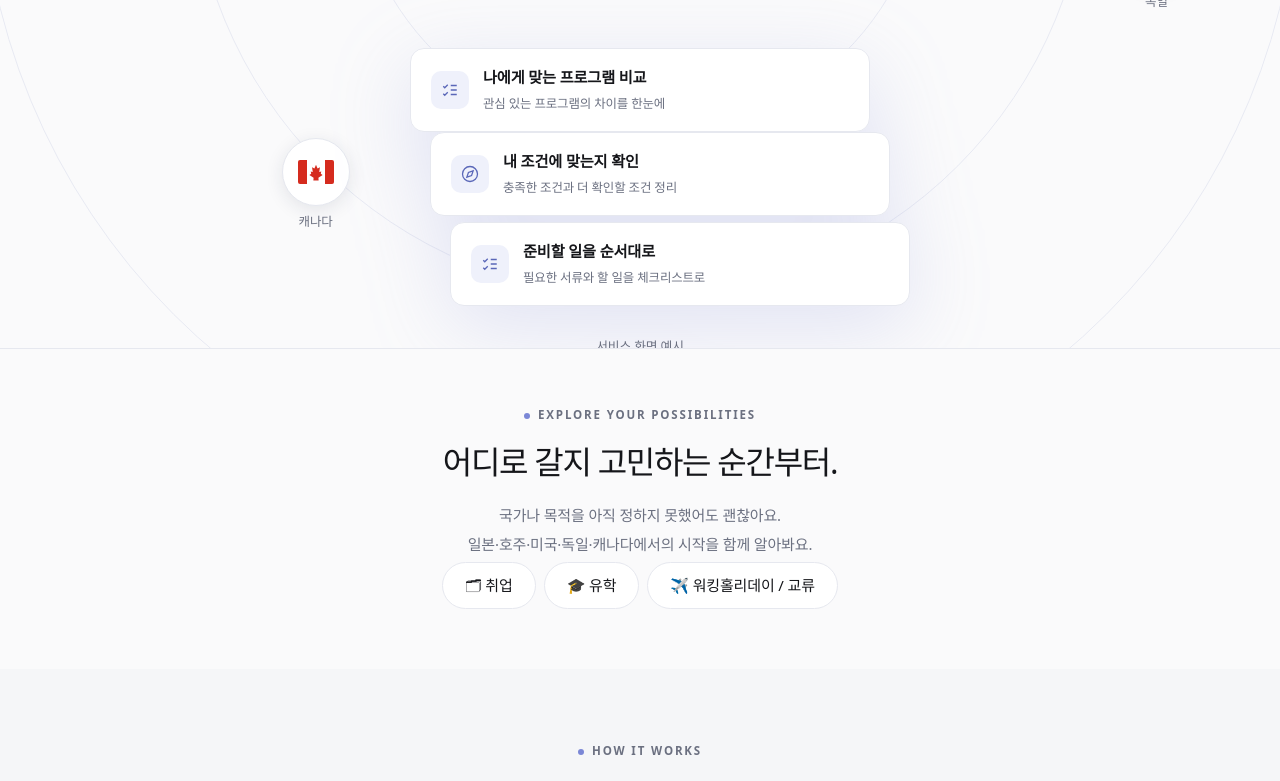
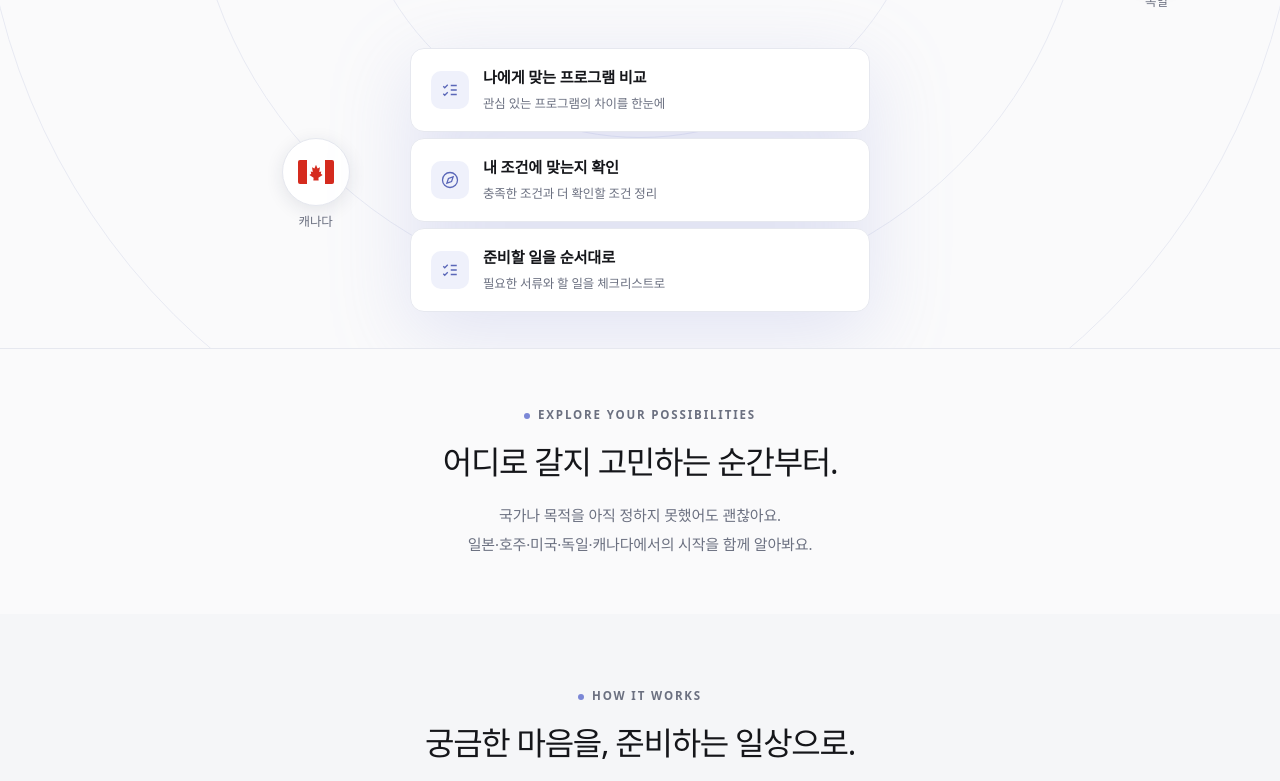
Before and after one commit to 2026-AI-Life-Idea-Challenge/global-in, a Next.js app in the folder frontend/: page / in a window 1280 px wide. Shown: the part 640-1421 px from the top of the page. Built offline with nearby package versions, Linux system fonts and the light colour scheme; a web font is replaced by a local one.

Commit message:
style: 홈 화면 디자인 수정

```diff
--- a/frontend/app/page.tsx
+++ b/frontend/app/page.tsx
@@ -27,7 +27,11 @@ const CARDS = [
   { icon: "M3 17l2 2 4-4M3 7l2 2 4-4M13 6h8M13 12h8M13 18h8", title: "준비할 일을 순서대로", desc: "필요한 서류와 할 일을 체크리스트로", href: "/preparation" },
 ];
 
-const cardMargins = ["0", "0 -12px 6px 20px", "0 10px 0 40px"];
+const cardMargins = [
+  "0 0 6px 0",
+  "0 0 6px 0",
+  "0 0 0 0",
+];
 
 export default function Home() {
   const router = useRouter();
@@ -86,8 +90,8 @@ export default function Home() {
               style={{
                 background: "#fff", border: "1px solid var(--ln)", borderRadius: 14,
                 padding: "16px 20px", display: "flex", gap: 14, alignItems: "center",
-                textAlign: "left", marginBottom: 6, width: "100%",
-                margin: cardMargins[i],
+                textAlign: "left", width: "100%",
+                margin: cardMargins[i],  // cardMargins에 bottom 포함시키기
               }}
             >
               <span style={{ width: 38, height: 38, borderRadius: 10, background: "var(--tn)", display: "grid", placeItems: "center", color: "#5a67b8", flexShrink: 0 }}>
@@ -99,7 +103,6 @@ export default function Home() {
               </div>
             </button>
           ))}
-          <div style={{ color: "var(--mu)", fontSize: "0.8rem", textAlign: "center", marginTop: 30 }}>서비스 화면 예시</div>
         </div>
       </section>
 
@@ -114,11 +117,7 @@ export default function Home() {
           국가나 목적을 아직 정하지 못했어도 괜찮아요.<br />
           일본·호주·미국·독일·캐나다에서의 시작을 함께 알아봐요.
         </p>
-        {[["🗂", "취업"], ["🎓", "유학"], ["✈️", "워킹홀리데이 / 교류"]].map(([icon, label]) => (
-          <button key={label} style={{ display: "inline-flex", gap: 8, alignItems: "center", border: "1px solid var(--ln)", background: "#fff", borderRadius: 999, padding: "10px 22px", margin: 4 }}>
-            {icon} {label}
-          </button>
-        ))}
+
       </section>
 
       {/* How It Works */}
```
